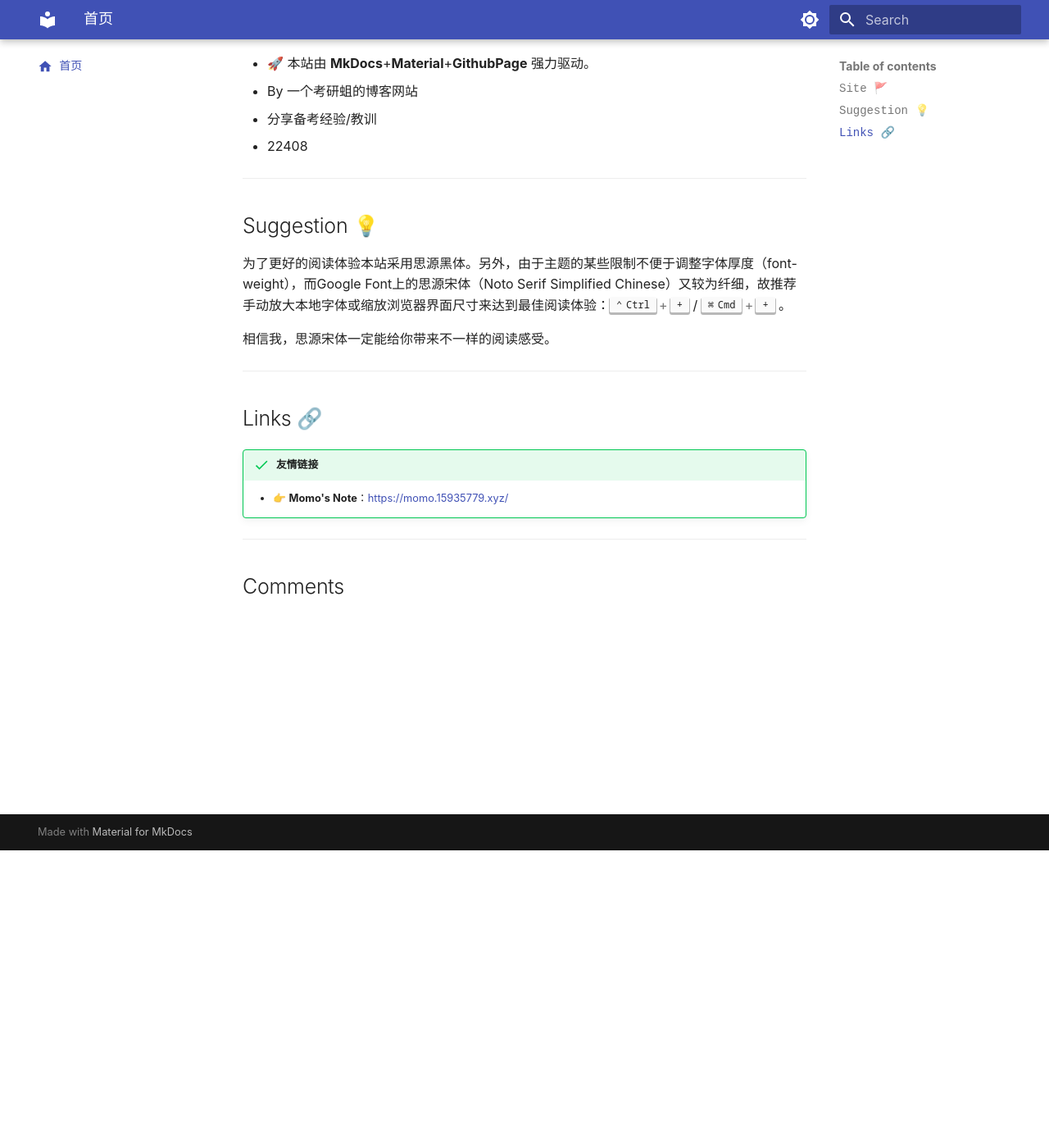
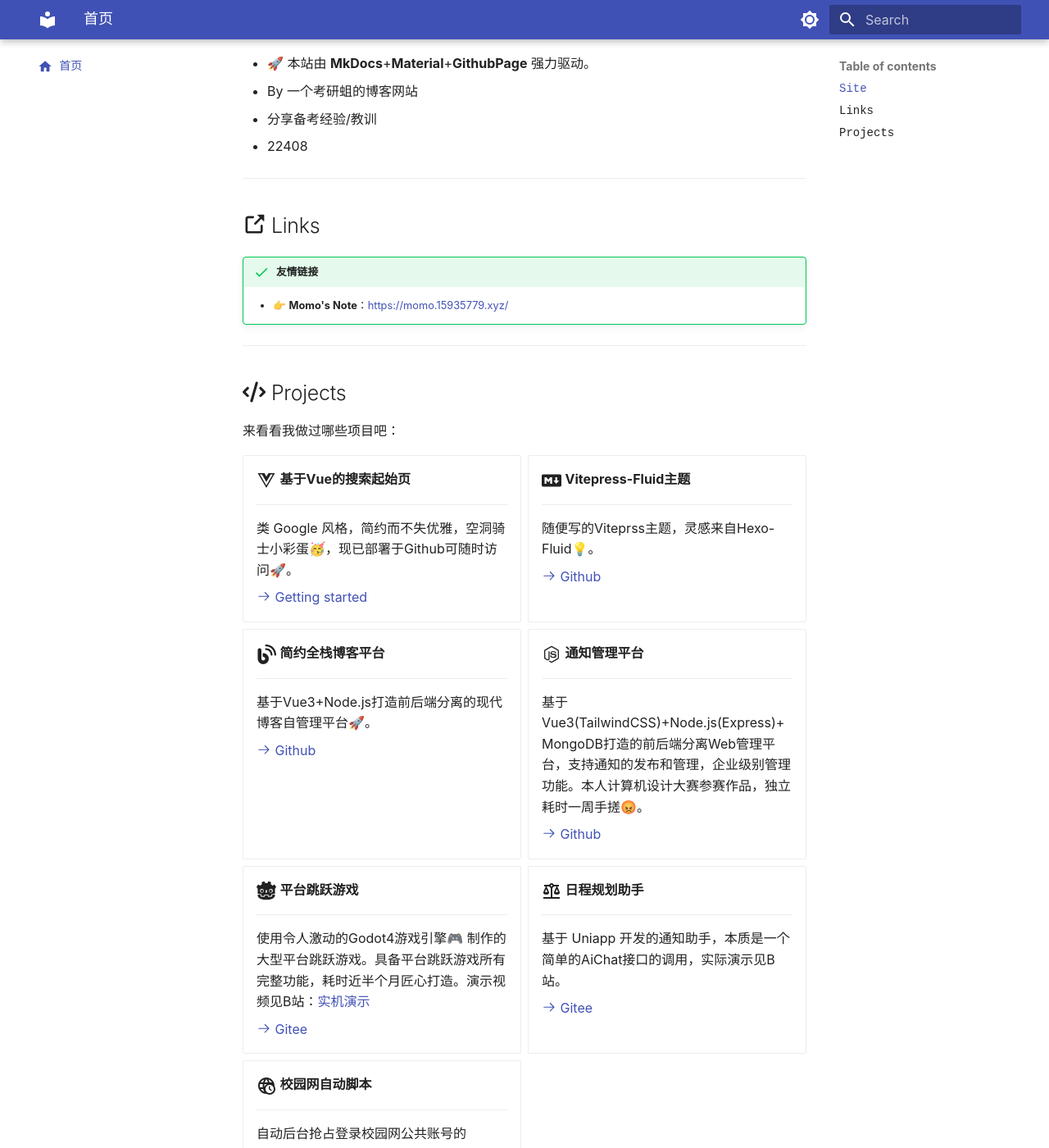
Before and after one commit to syiooo/syiooo.github.io, an MkDocs documentation site: the page built from docs/index.md, in a window 1280 px wide and 1400 px high, scrolled down 363 px. Shown: the whole window at 82% size. Built offline with MkDocs 1.6.1 and Material for MkDocs 9.7.7, drawn with Linux system fonts in a browser that asks for light colours; comment, search, counter and statistics services are not loaded; some of the changed text lies outside the part shown.

Commit message:
update index page

```diff
--- a/docs/index.md
+++ b/docs/index.md
@@ -20,16 +20,7 @@ comments: true
 
 ---
 
-## Suggestion 💡
-
-为了更好的阅读体验本站采用思源黑体。另外，由于主题的某些限制不便于调整字体厚度（font-weight），而Google Font上的思源宋体（Noto Serif Simplified Chinese）又较为纤细，故推荐手动放大本地字体或缩放浏览器界面尺寸来达到最佳阅读体验：++ctrl+plus++ / ++command+plus++ 。
-
-相信我，思源宋体一定能给你带来不一样的阅读感受。
-
----
-
-
-## Links 🔗
+## :octicons-link-external-16: Links
 
 
 !!! success "友情链接"
@@ -37,3 +28,71 @@ comments: true
 	- 👉 **Momo's Note**：[https://momo.15935779.xyz/](https://momo.15935779.xyz/)
 
 ---
+
+## :fontawesome-solid-code: Projects
+
+来看看我做过哪些项目吧：
+
+<div class="grid cards" markdown>
+
+-   :fontawesome-brands-vuejs:{ .lg .middle } __基于Vue的搜索起始页__
+
+    ---
+
+    类 Google 风格，简约而不失优雅，空洞骑士小彩蛋🥳，现已部署于Github可随时访问🚀。
+
+    [:octicons-arrow-right-24: Getting started](https://sygmail.github.io/)
+
+-   :fontawesome-brands-markdown:{ .lg .middle } __Vitepress-Fluid主题__
+
+    ---
+
+    随便写的Viteprss主题，灵感来自Hexo-Fluid💡。
+
+    [:octicons-arrow-right-24: Github](https://github.com/CCCCOOH/vitepress-theme-sy)
+
+-   :fontawesome-solid-blog:{ .lg .middle } __简约全栈博客平台__
+
+    ---
+
+    基于Vue3+Node.js打造前后端分离的现代博客自管理平台🚀。
+
+    [:octicons-arrow-right-24: Github](https://github.com/CCCCOOH/Node.js-Blog)
+
+-   :material-nodejs:{ .lg .middle } __通知管理平台__
+
+    ---
+
+    基于Vue3(TailwindCSS)+Node.js(Express)+MongoDB打造的前后端分离Web管理平台，支持通知的发布和管理，企业级别管理功能。本人计算机设计大赛参赛作品，独立耗时一周手搓😡。
+
+
+    [:octicons-arrow-right-24: Github](https://github.com/CCCCOOH/School-Notification-Manager)
+
+-   :simple-godotengine:{ .lg .middle } __平台跳跃游戏__
+
+    ---
+
+    使用令人激动的Godot4游戏引擎🎮 制作的大型平台跳跃游戏。具备平台跳跃游戏所有完整功能，耗时近半个月匠心打造。演示视频见B站：[实机演示](https://www.bilibili.com/video/BV1mEvfetEeD/)
+
+
+    [:octicons-arrow-right-24: Gitee](https://gitee.com/CCCCOOH/CartoonCalculation)
+
+-   :material-scale-balance:{ .lg .middle } __日程规划助手__
+
+    ---
+
+	  基于 Uniapp 开发的通知助手，本质是一个简单的AiChat接口的调用，实际演示见B站。
+
+
+    [:octicons-arrow-right-24: Gitee](https://gitee.com/CCCCOOH/Ai-smater-helper)
+
+-   :material-web-clock:{ .lg .middle } __校园网自动脚本__
+
+    ---
+
+	  自动后台抢占登录校园网公共账号的Python脚本，网安部分由不知名网安学长编写，UI由本人开发，一次登录后台无限抢占教师账号，真正做到校园网自由🔥。
+
+
+    [:octicons-arrow-right-24: Gitee](https://gitee.com/CCCCOOH/ufe-py)
+
+</div>
--- a/mkdocs.yml
+++ b/mkdocs.yml
@@ -71,6 +71,11 @@ markdown_extensions:
       generic: true
   # 图像
   - attr_list
+  # 图标和表情符号
+  - pymdownx.emoji:
+      emoji_index: !!python/name:material.extensions.emoji.twemoji
+      emoji_generator: !!python/name:material.extensions.emoji.to_svg
+
   - md_in_html
   - pymdownx.blocks.caption
 
```
Also changed, not shown: other parts of docs/index.md (+1 -1 lines), docs/1_Math/【Math】三角函数基础整理.md (+12 -0 lines), docs/1_Math/【第九讲】一元函数积分学的计算.md (+54 -0 lines), docs/.obsidian/workspace.json.
